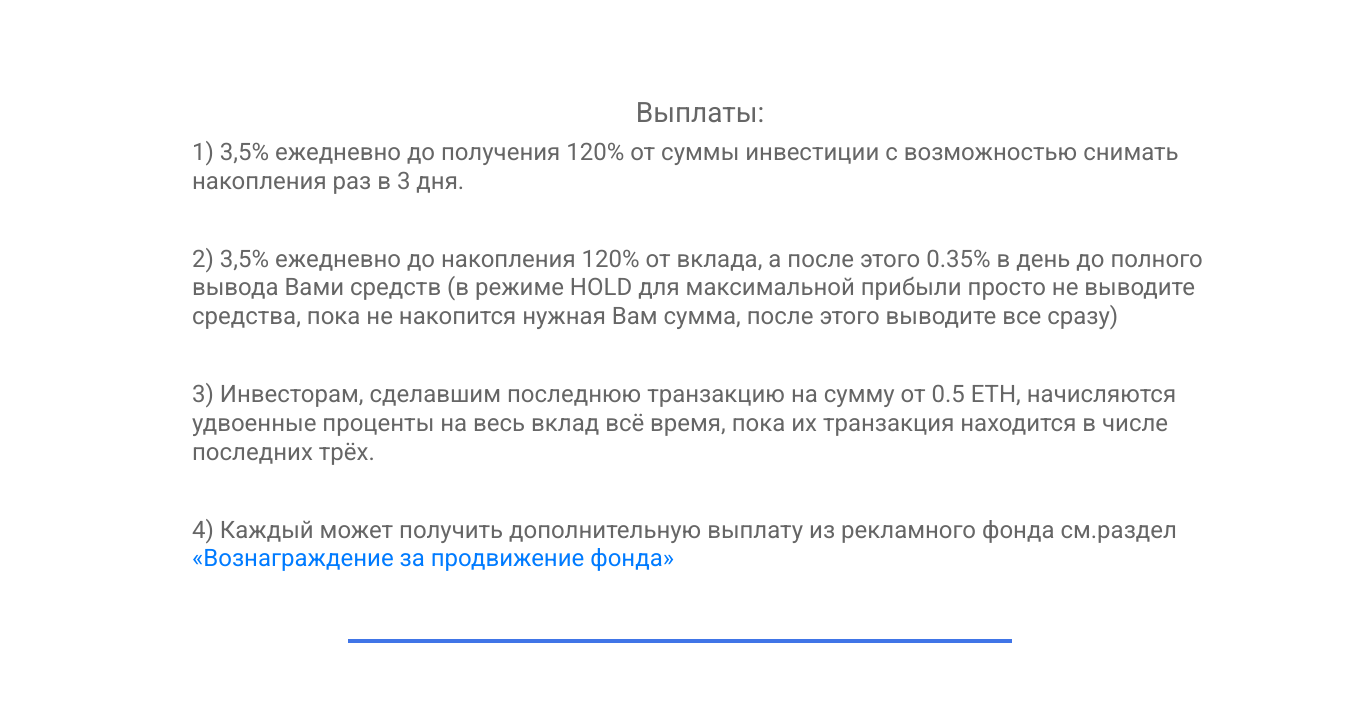
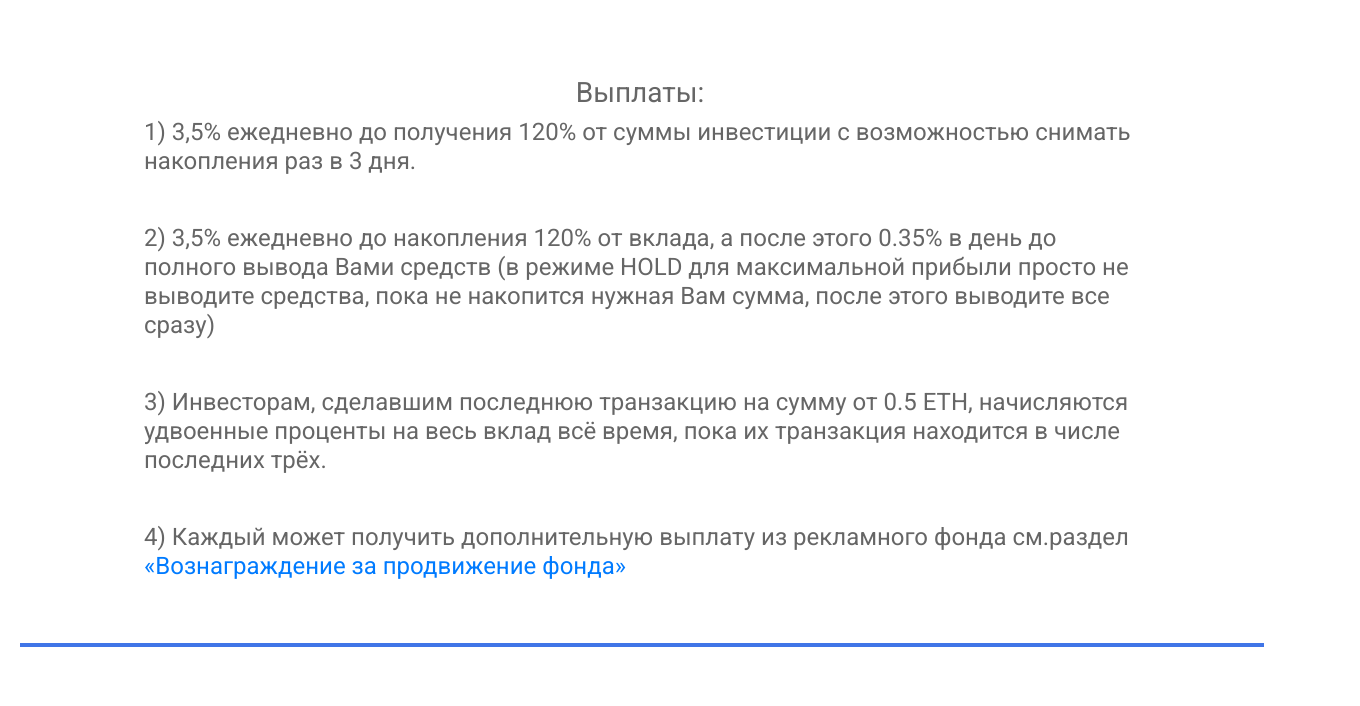
Before and after one commit to Daniilus/Global-Invest-Gund, a plain HTML site: page index(2).html in a window 1280 px wide. Shown: the part 752-1458 px from the top of the page, 1360 px wide, since content can reach past the window. Drawn offline with nearby package versions, Linux system fonts and the light colour scheme.

```diff
--- a/index(2).html
+++ b/index(2).html
@@ -4,7 +4,6 @@
     <meta charset="UTF-8">
     <meta name="viewport" content="width=device-width, initial-scale=1.0">
     <meta http-equiv="X-UA-Compatible" content="ie=edge">
-    <link rel="shortcut icon" href="/img/bitcoin.png" type="image/png">
     <link rel="stylesheet" href="https://stackpath.bootstrapcdn.com/bootstrap/4.1.3/css/bootstrap.min.css"
     integrity="sha384-MCw98/SFnGE8fJT3GXwEOngsV7Zt27NXFoaoApmYm81iuXoPkFOJwJ8ERdknLPMO" crossorigin="anonymous">
     <link href="https://fonts.googleapis.com/css?family=Roboto" rel="stylesheet">
--- a/style.css
+++ b/style.css
@@ -6,9 +6,17 @@
     font-size: 100%;
 }
 #wrapper{
-    width: 1360px;
+    max-width: 1360px;
     margin: 0 auto;
     padding: 0 20px;
+}
+*{
+    margin: 0;
+    padding: 0;
+    outline: none;
+    -webkit-box-sizing: border-box;
+    -moz-box-sizing: border-box;
+    box-sizing: border-box;
 }
 .img1340{
     background-repeat: no-repeat;
@@ -269,7 +277,8 @@
 .line{
     margin-top: 5%;
     margin-bottom: 5%;
-    width: 50%;
+    width: 100%;
+    box-align: center;
     border: 2px solid rgb(64, 117, 231);
     background: black;
 }
```
